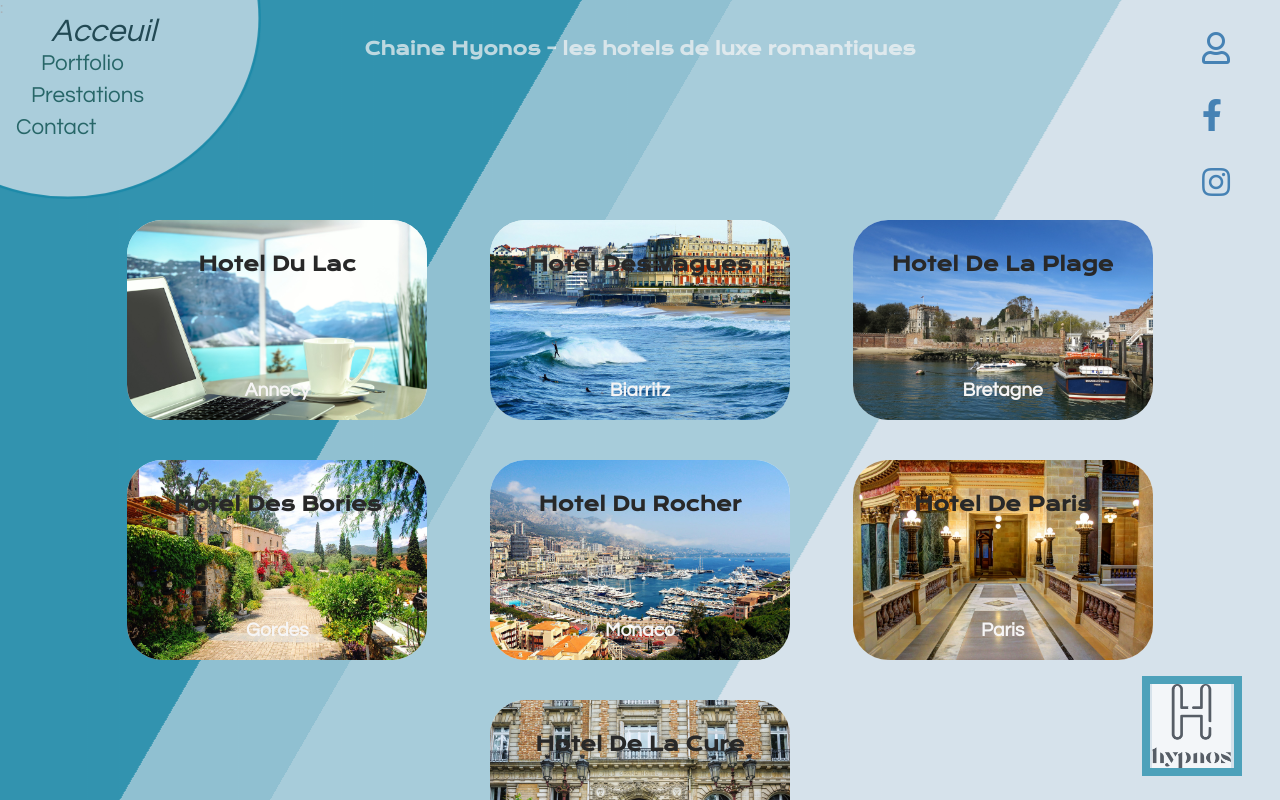
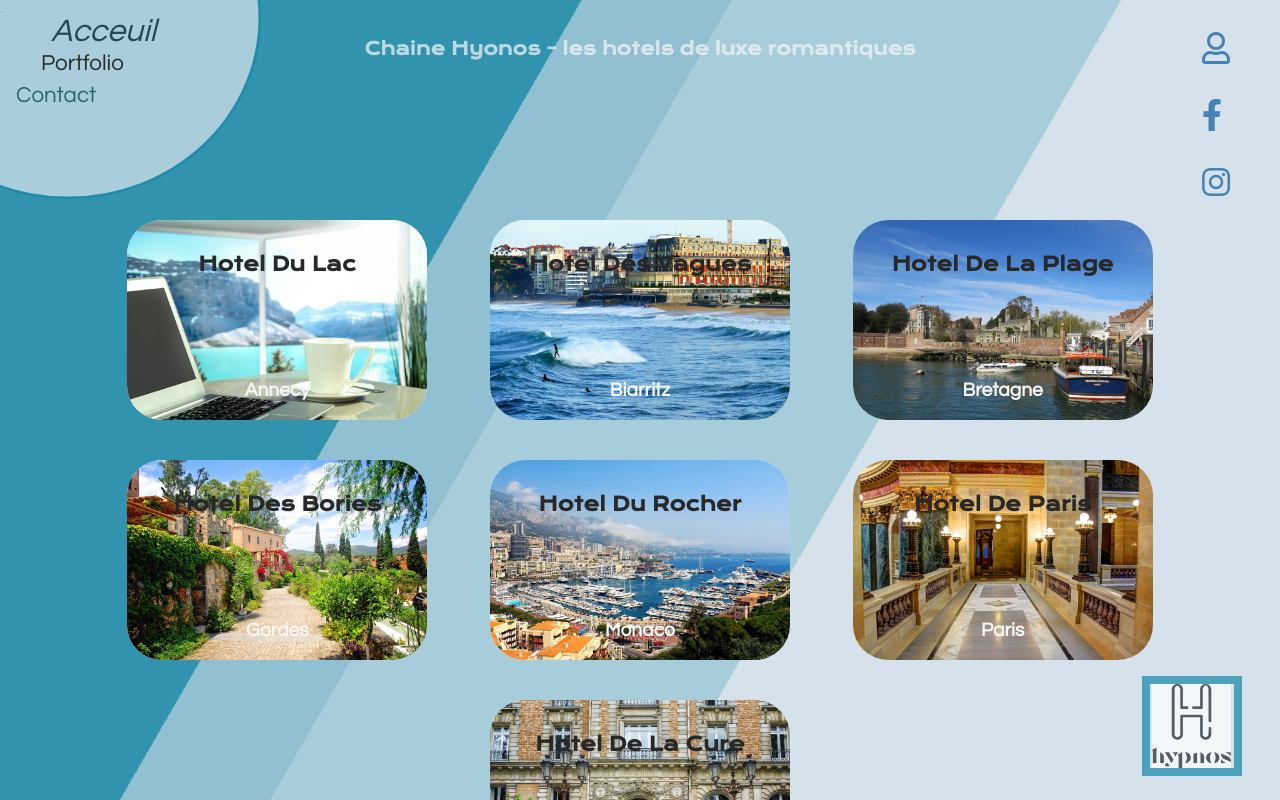
Before and after one commit to PhilouLaudun/gestion_hotel, a React (Create React App) app: page / in a window 1280 px wide. Built offline with nearby package versions, Linux system fonts and the light colour scheme.

Commit message:
Mise en forme page Hotel : préparation navigation et page de base

```diff
--- a/src/App.js
+++ b/src/App.js
@@ -1,6 +1,7 @@
 import React from 'react'
 import { Routes, Route } from "react-router-dom";
 import Home from "./pages/Home";
+import {Hotel1, Hotel2} from "./pages/Hotels"
 /*import PortFolio from "./pages/PortFolio";
 import Prices from "./pages/Prices";
 import Contact from "./pages/Contact"; */
@@ -9,6 +10,8 @@ const App = () => {
   return (
     <Routes>
       <Route path="/" exact element={<Home />} />
+      <Route path="/hotel1" exact element={<Hotel1 />} />
+      <Route path="/hotel2" exact element={<Hotel2 />} />
       <Route path="/*" exact element={<Home />} />
     </Routes>
   );
--- a/src/componants/Navigations.js
+++ b/src/componants/Navigations.js
@@ -1,7 +1,8 @@
-import React from 'react';
-import { NavLink } from 'react-router-dom';
+import React from "react";
+import { NavLink } from "react-router-dom";
 
-const Navigation = () => { // affichage de la navigation
+const Navigation = () => {
+  // affichage de la navigation
   return (
     <div className="navigation">
       <ul>
@@ -12,20 +13,23 @@ const Navigation = () => { // affichage de la navigation
         >
           <li style={{ paddingLeft: "35px" }}>Acceuil</li>
         </NavLink>
+        <li style={{ paddingLeft: "25px" } } className="nav_hotels">
+          Portfolio
+          <ul className="nav_hotel">
           <NavLink
             end
-            to="/PortFolio"
-            className={(navdata) => (navdata.isActive ? "navactive" : "")}
-          >
-            <li style={{ paddingLeft: "25px" }}>Portfolio</li>
+            to="/Hotel1"
+              className={(navdata) => (navdata.isActive ? "navactive" : "")}>
+              <li>Annecy</li>
             </NavLink>
            <NavLink
             end
-            to="/price"
-            className={(navdata) => (navdata.isActive ? "navactive" : "")}
-          >
-            <li style={{ paddingLeft: "15px" }}>Prestations</li>
+            to="/Hotel2"
+              className={(navdata) => (navdata.isActive ? "navactive" : "")}>
+              <li>Biarritz</li>
             </NavLink>
+          </ul>
+        </li>
         <NavLink
           end
           to="/contact"
@@ -33,7 +37,6 @@ const Navigation = () => { // affichage de la navigation
         >
           <li>Contact</li>
         </NavLink>
-
       </ul>
     </div>
   );
--- /dev/null
+++ b/src/pages/Hotels.js
@@ -0,0 +1,51 @@
+import React from "react";
+import Navigations from '../componants/Navigations';
+
+export const Hotel1 = () => {
+    return (
+        <main>
+            <div className="Hotel">
+                <Navigations />
+
+
+            <div>Hotels1</div>
+            </div>
+
+
+
+
+
+
+        </main>
+
+    );
+};
+export const Hotel2 = () => {
+    return (
+        <div>Hotels2</div>
+    );
+};
+export const Hotel3 = () => {
+    return (
+        <div>Hotels3</div>
+    );
+};
+export const Hotel4 = () => {
+    return (
+        <div>Hotels4</div>
+    );
+};
+export const Hotel5 = () => {
+    return (
+        <div>Hotels5</div>
+    );
+};
+export const Hotel6 = () => {
+    return (
+        <div>Hotels6</div>
+    );
+};
+export const Hotel7 = () => {
+    return (<div>Hotels7</div>
+    );
+};
--- a/src/style/componants/_navigation.scss
+++ b/src/style/componants/_navigation.scss
@@ -47,3 +47,35 @@ ul:hover li:not(:hover) {
 ul:hover li:hover {
   color: $black;
   }
+.nav_hotels {
+  cursor: pointer;
+    display: flex;
+    // padding-right: 6rem;
+    transition: .5s;
+
+    &:hover .nav_hotel,
+    .nav-projects:hover {
+      visibility: visible;
+      opacity: 1;
+
+      li {
+        transform: rotateY(0deg)
+      }
+    }
+  .nav_hotel {
+    position: absolute;
+      visibility: hidden;
+      opacity: 0;
+      padding: 0 40px;
+      width: 300px;
+      transform: translateX(70px);
+      transition: .3s ;
+      perspective: 500px;
+
+      li {
+        transform: rotateY(30deg) scaleX(1.2);
+        transform-origin: center;
+        transition: .3s;
+      }
+  }
+}
```
Lines whose indentation alone changed are shown as unchanged.
